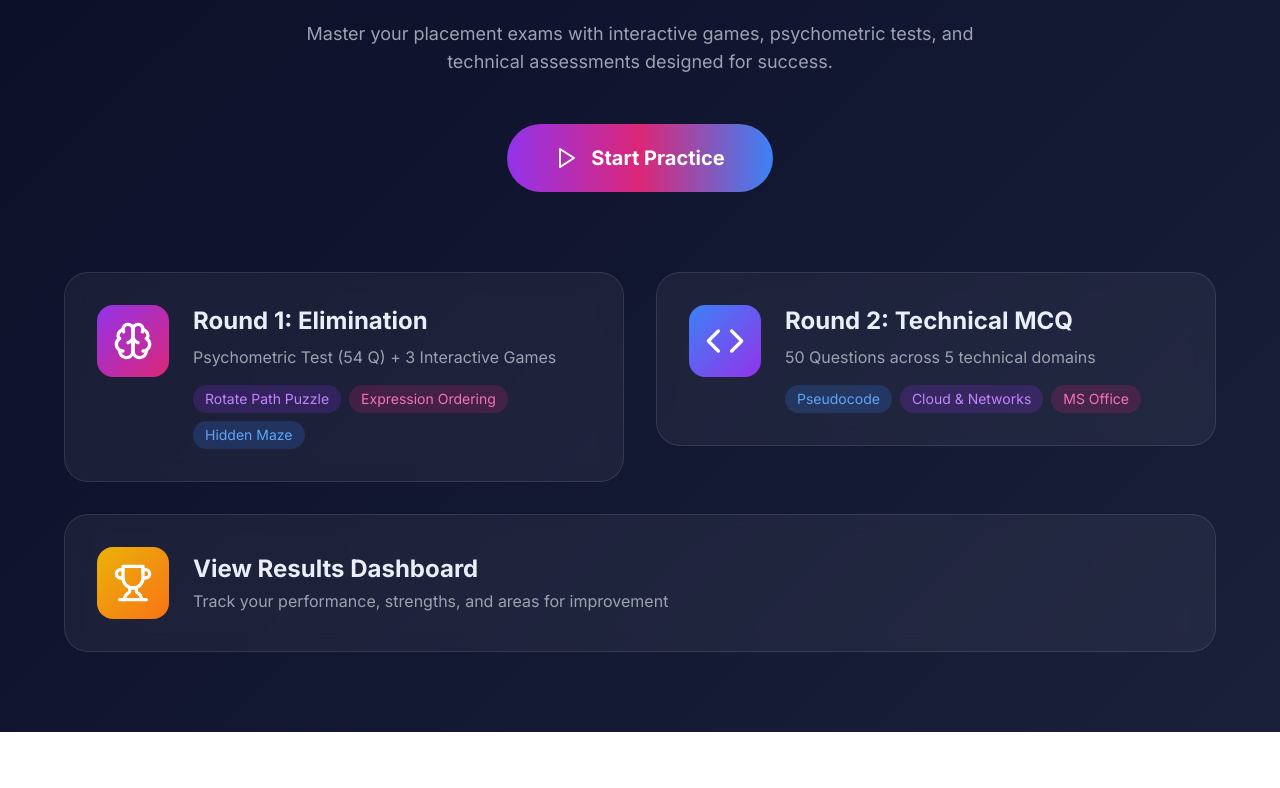
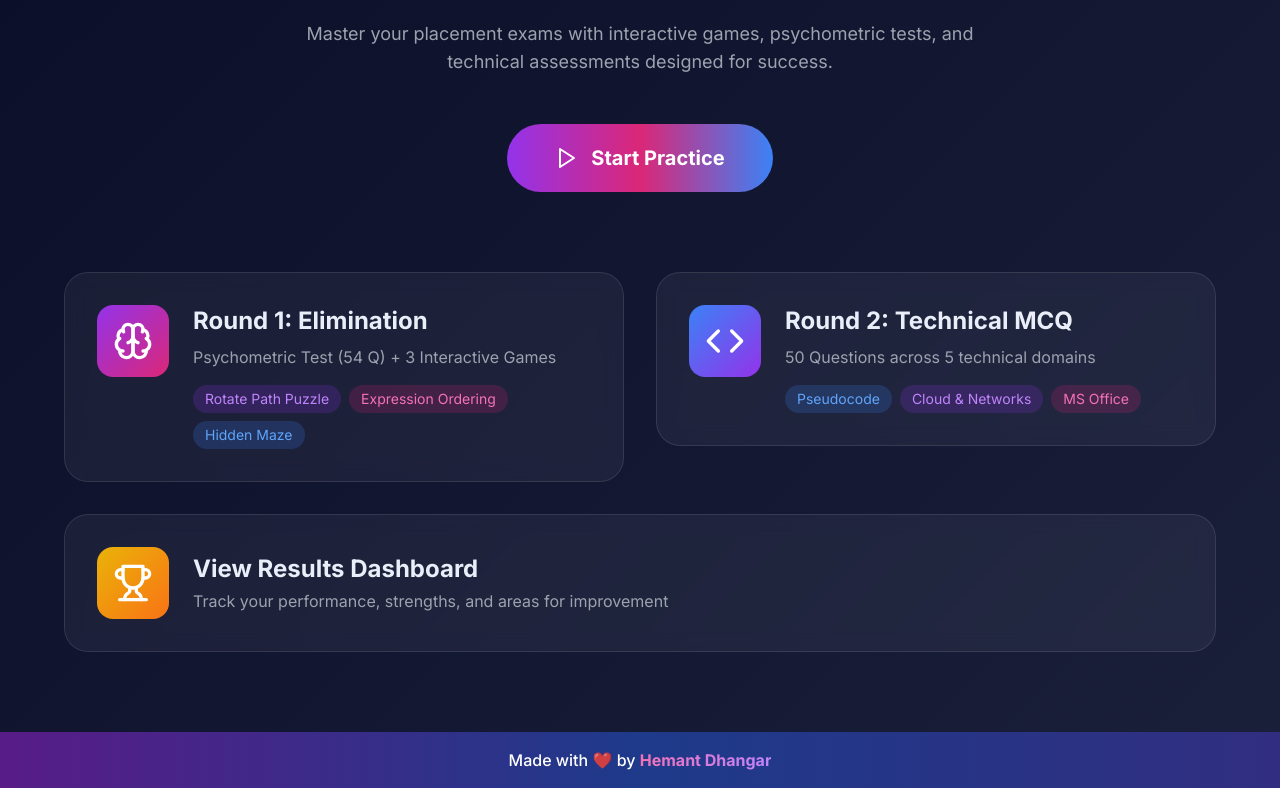
Before and after one commit to hemantfsu/Accenture_Practice, a Next.js app: page / in a window 1280 px wide. Shown: the part 208-996 px from the top of the page. Before the commit the page ends 940 px from the top, so only its background shows below. Built offline with nearby package versions, Linux system fonts and the light colour scheme.

Commit message:
Add footer with developer credit

```diff
--- a/app/layout.tsx
+++ b/app/layout.tsx
@@ -16,7 +16,23 @@ export default function RootLayout({
 }) {
   return (
     <html lang="en">
-      <body className={inter.className}>{children}</body>
+      <body className={inter.className}>
+        <div className="min-h-screen flex flex-col">
+          <main className="flex-grow">
+            {children}
+          </main>
+          <footer className="bg-gradient-to-r from-purple-900 via-blue-900 to-indigo-900 text-white py-4 mt-auto">
+            <div className="container mx-auto px-4 text-center">
+              <p className="text-sm md:text-base font-medium">
+                Made with <span className="text-red-500 animate-pulse">❤️</span> by{' '}
+                <span className="font-bold bg-gradient-to-r from-pink-400 to-purple-400 bg-clip-text text-transparent">
+                  Hemant Dhangar
+                </span>
+              </p>
+            </div>
+          </footer>
+        </div>
+      </body>
     </html>
   )
 }
```
